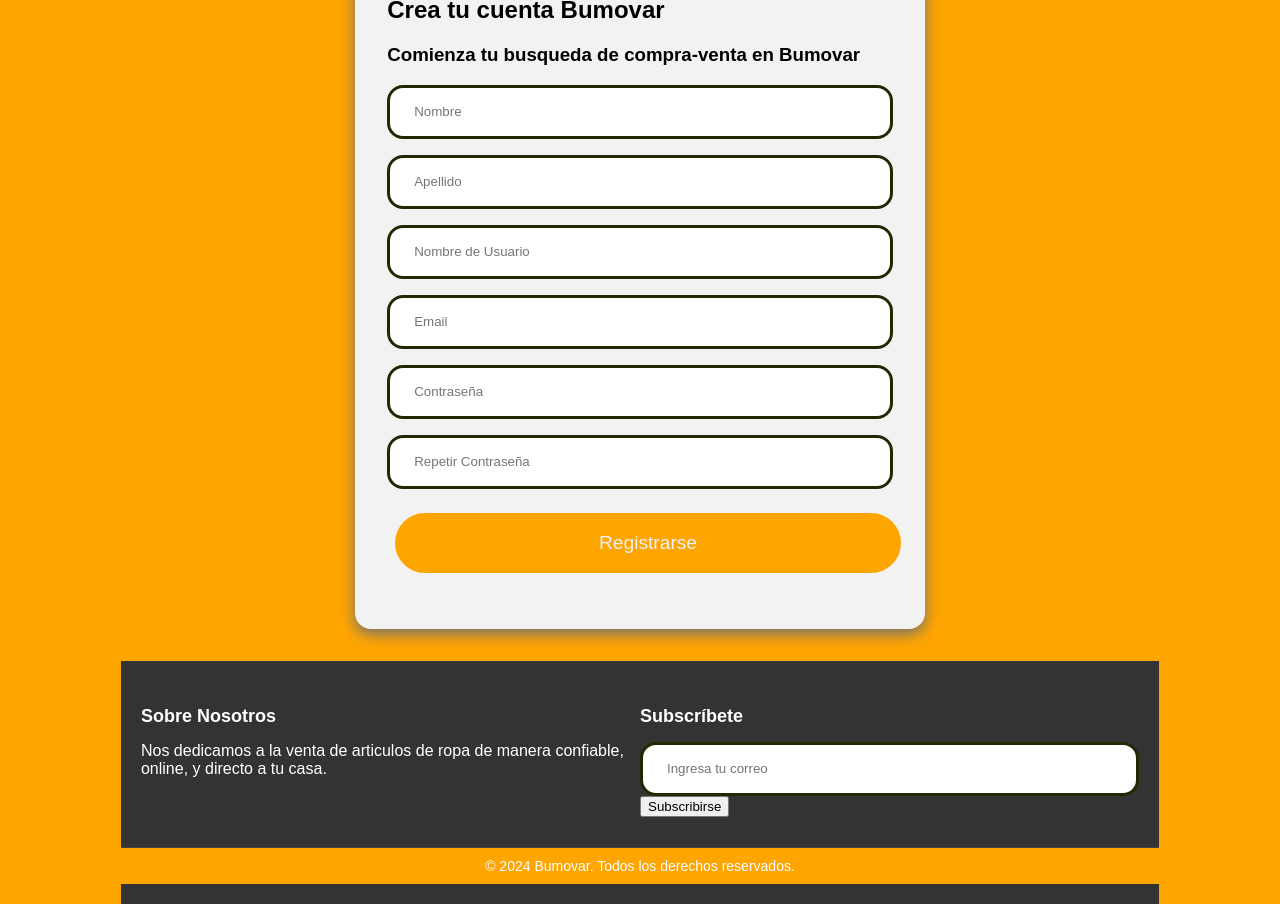
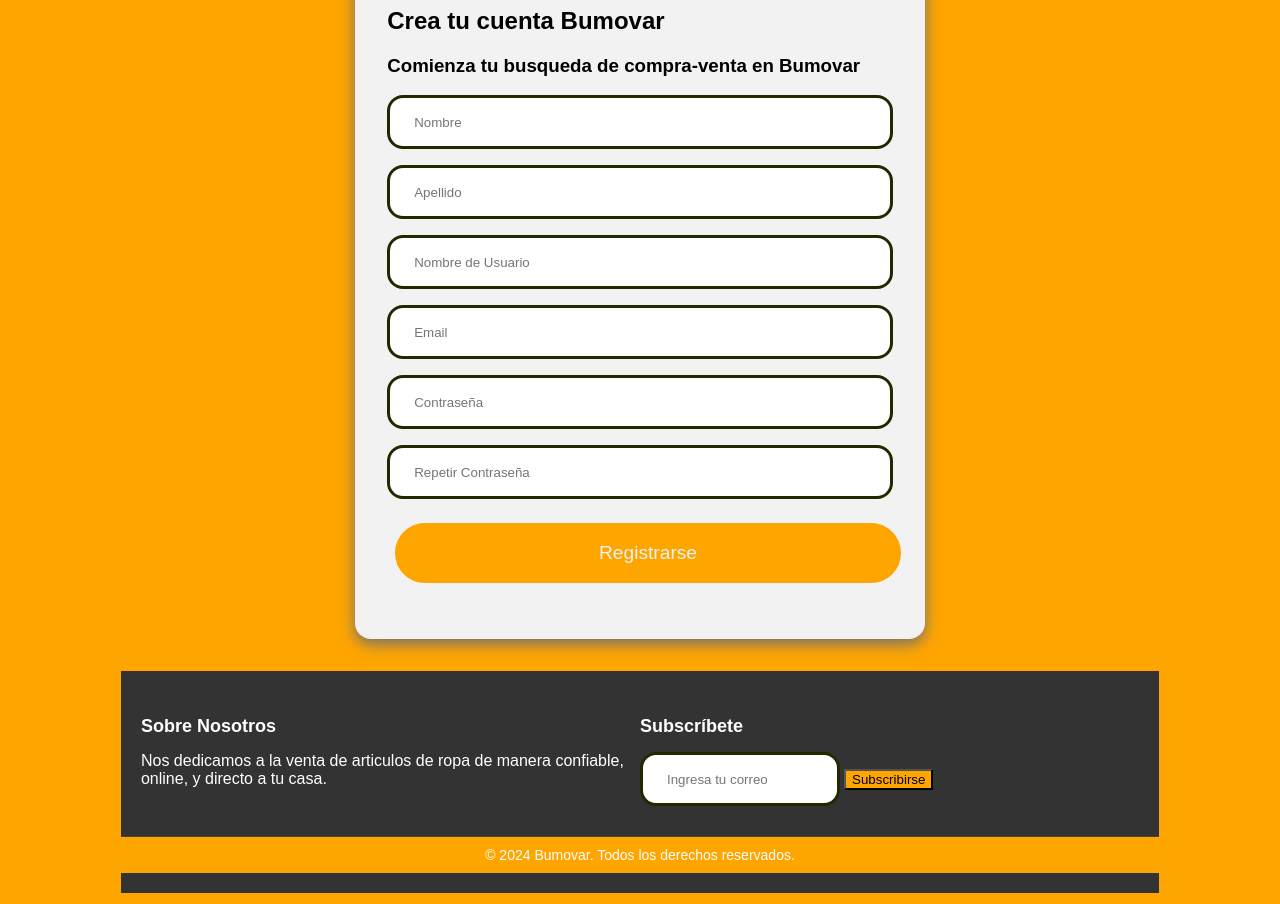
Before and after one commit to GerBuscetti/ENTREGA-CODER, a website: page templates/Registration_screen.html in a window 1280 px wide. Drawn offline with Linux system fonts and the light colour scheme.

Commit message:
arreglo visualizacion boton

```diff
--- a/templates/Registration_screen.html
+++ b/templates/Registration_screen.html
@@ -54,8 +54,8 @@
             <div class="footer-section contact-form">
                 <h2>Subscríbete</h2>
                 <form action="#">
-                    <input type="email" placeholder="Ingresa tu correo">
-                    <button type="submit">Subscribirse</button>
+                    <input type="email" class="subscribe" placeholder="Ingresa tu correo">
+                    <button class = "subscribe-button" type="submit">Subscribirse</button>
                 </form>
             </div>
 
```
Also changed, not shown: templates/login_screen.html (+2 -2 lines), templates/shopcart.html (+2 -2 lines).
